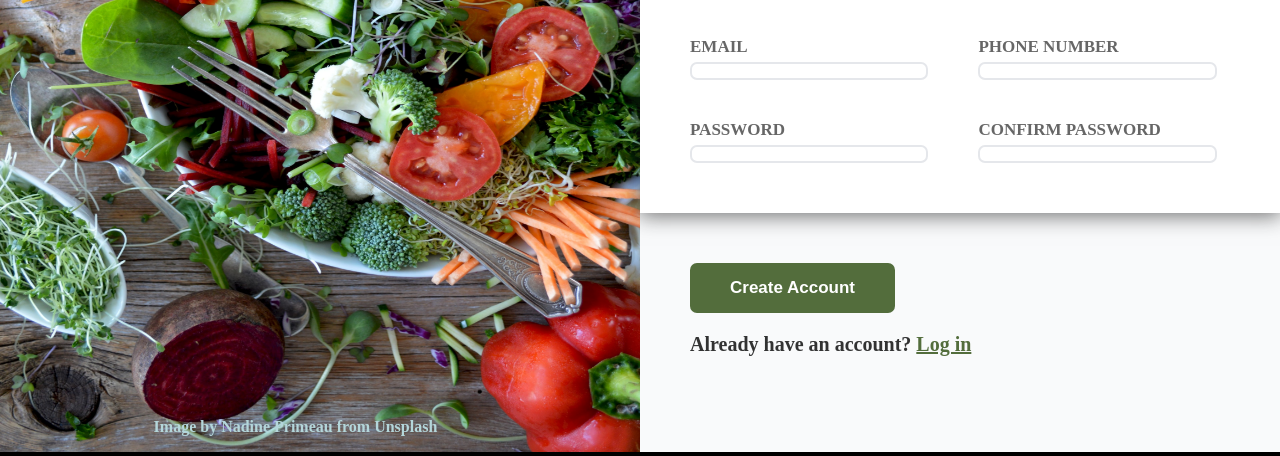
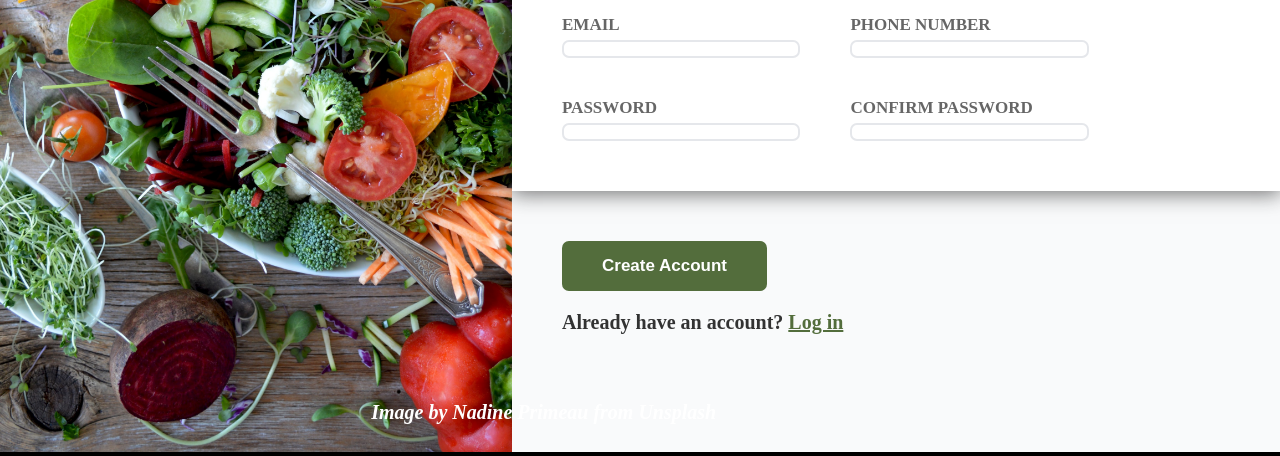
Before and after one commit to VycMajoris/Sign-Up-Form, a plain HTML site: page index.html in a window 1280 px wide. Shown: the part 348-804 px from the top of the page. Drawn offline with Linux system fonts and the light colour scheme.

Commit message:
final form of the general structure. Some padding will be added and password validation will be done later.

```diff
--- a/index.html
+++ b/index.html
@@ -21,7 +21,7 @@
                 <p class="hero">FOODIFY</p>
 
             </div>
-            <p class="credit">Image by Nadine Primeau from Unsplash</p>
+            <p class="credit">Image by <em>Nadine Primeau</em> from Unsplash</p>
         </div>
         <div class="rightSide">
             <div class="rightTopDiv divPadding">
--- a/style.css
+++ b/style.css
@@ -5,53 +5,62 @@
   }
 
 html {
-    /* width: 100vw;
-    height: 100vh; */
+    width: 100vw;
+    height: 100vh;
     display: flex;
     justify-content: center;
     align-items: center;
 }
 
 body {
-    /* width: 100%;
-    height: 100%; */
+    width: 100%;
+    height: 100%;
     background-color: black;
-    box-sizing: border-box;
+    /* box-sizing: border-box; */
     margin: 0;
-    overflow: hidden;
-    width: 100vw;
+    padding: 0;
     display: flex;
     justify-content: center;
+    overflow: hidden;
 
 }
 
 .container {
-    height: 100vh;
-    width: 100vw;
+    height: 100%;
+    width: 100%;
     display: flex;
+    justify-content: center;
+    padding: 0;
+    margin: 0;
 
 
 }
 
 .leftSide {
-    width: 50%;
+    width: 40%;
     height: 100%;
     margin: 0;
+    padding: 0;
+
 
 
 }
 
 .rightSide {
-    width: 50%;
+    width: 60%;
     height: 100%;
     display: flex;
     flex-direction: column;
     box-sizing: border-box;
+    margin: 0;
+    padding: 0;
 }
 
 .backgroundImg {
-    width: 100%;
-    height: 100vh;
+    min-width: 100%;
+    max-height: 100%;
+    margin: 0;
+    padding: 0;
 }
 
 .transparentDiv {
@@ -62,10 +71,8 @@ body {
     align-items: center;
     justify-content: center;
     position: absolute;
-    bottom: 60%;
+    bottom: 62.5%;
     gap: 30px;
-
-
 
 }
 
@@ -82,10 +89,14 @@ body {
 
 .credit {
     position: absolute;
-    bottom: 0%;
-    left: 12%;
-    color: rgb(180, 214, 218);
+    bottom: 1%;
+    left: 29%;
+    color: rgb(255, 255, 255);
     font-weight: bold;
+    font-size: 20px;
+    font-style:italic;
+
+
 }
 
 .rightTopDiv {
```
